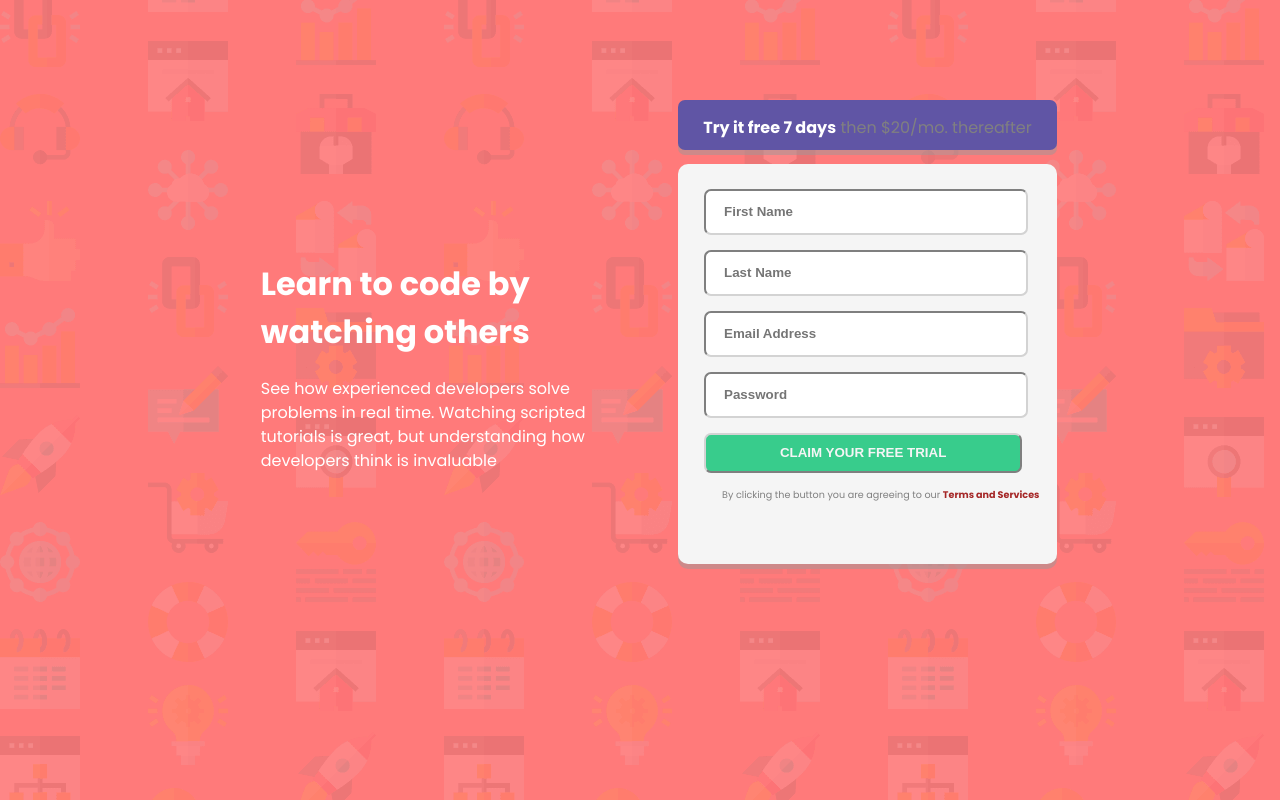
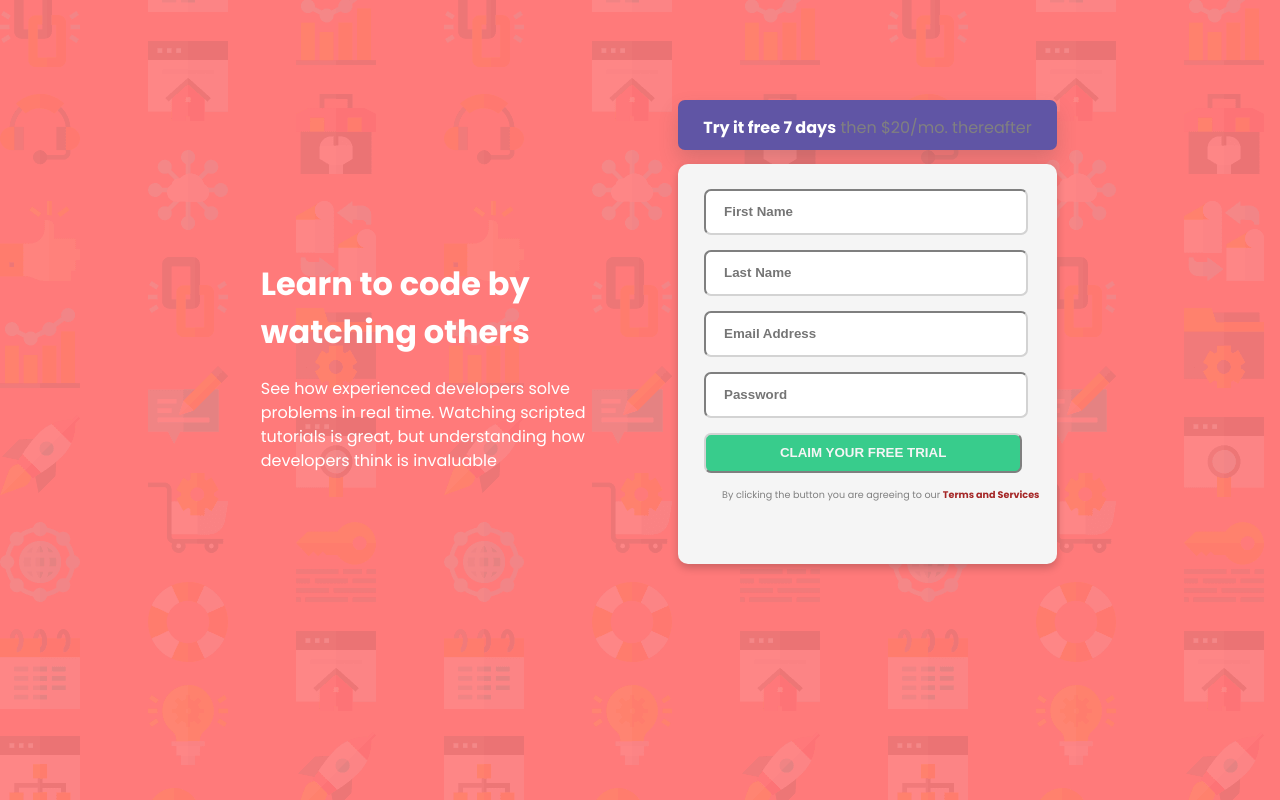
Before and after one commit to olanrewajurasheed/single_page, a plain HTML site: page index.html in a window 1280 px wide. Drawn offline with Linux system fonts and the light colour scheme.

Commit message:
commiting...

```diff
--- a/style.css
+++ b/style.css
@@ -38,7 +38,7 @@ p {
   text-align: center;
   padding-top: 15px;
 
-  box-shadow: 0 5px rgb(156, 152, 152, 0.5);
+  box-shadow: 0 10px 20px 0 rgba(70, 68, 68, 0.2);
 }
 #second_head_text {
   color: gray;
@@ -47,7 +47,7 @@ p {
   grid-area: 2/2/3/3;
   background-color: whitesmoke;
   border-radius: 10px;
-  box-shadow: 0 5px rgb(156, 152, 152, 0.5);
+  box-shadow: 0 4px 8px 0 rgba(0, 0, 0, 0.2);
 }
 
 .form {
```
